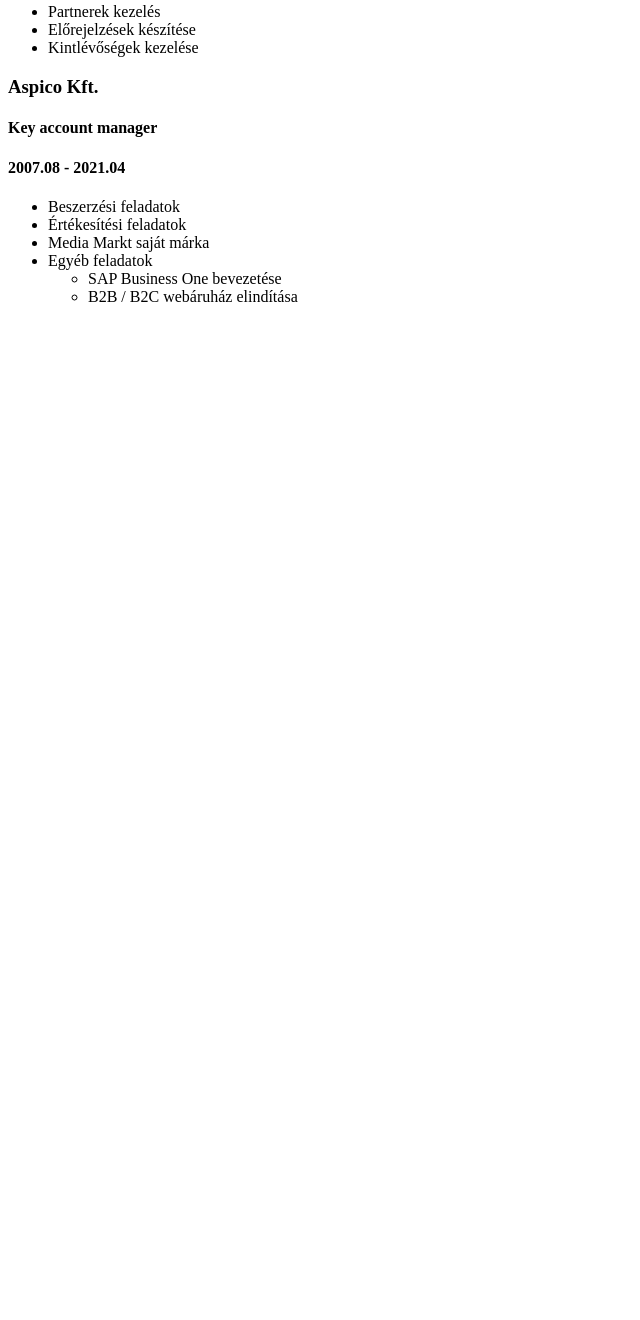
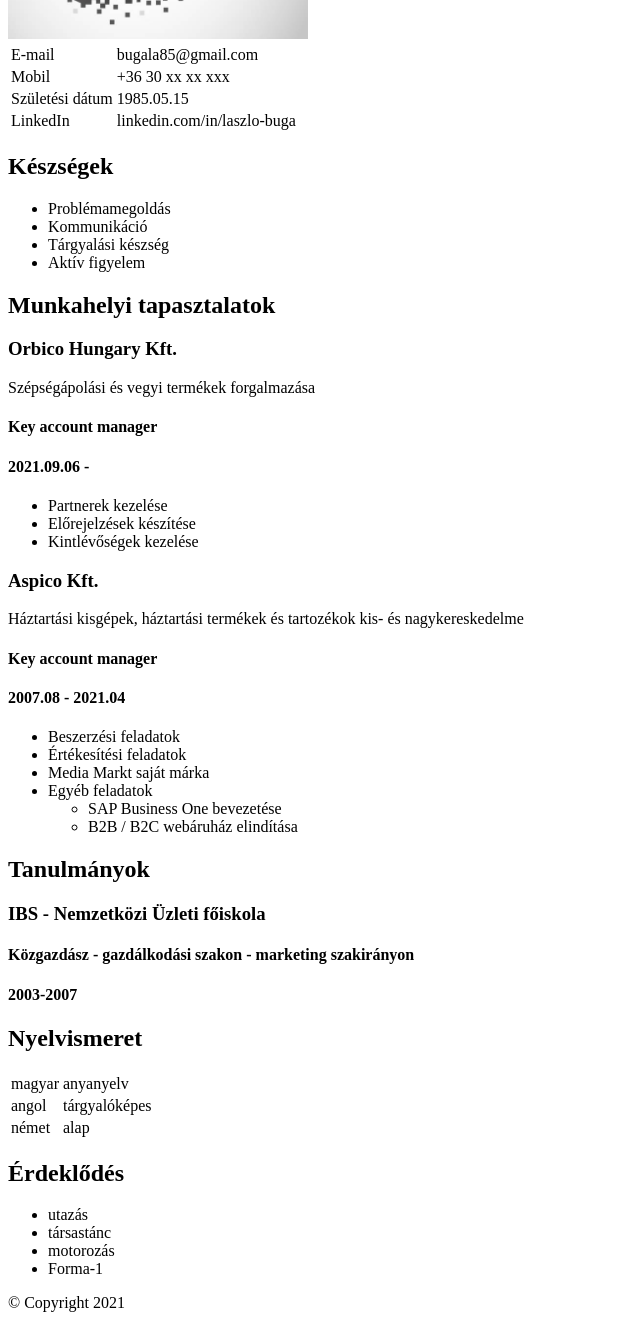
Before and after one commit to Bugala85/Bugala85.github.io, a plain HTML site: page index.html in a window 1280 px wide. Shown: the part 422-1742 px from the top of the page, without its empty margins (0-640 px from the left). Before the commit the page ends 800 px from the top, so only its background shows below. Drawn offline with Linux system fonts and the light colour scheme.

Commit message:
Önéletrajz bővítés

```diff
--- a/css/styles.css
+++ b/css/styles.css
@@ -0,0 +1,3 @@
+img {
+    max-height: 300px;
+}
--- a/index.html
+++ b/index.html
@@ -5,12 +5,32 @@
     <meta http-equiv="X-UA-Compatible" content="IE=edge">
     <meta name="viewport" content="width=device-width, initial-scale=1.0">
     <link rel="stylesheet" href="./css/styles.css">
-    <title>Buga László</title>
+    <title>Buga László - Önéletrajz</title>
 </head>
 <body>
     <header>
         <h1>Buga László</h1>
-        <p>Termék manager / key account manager</p>
+        <H2>Termék manager / key account manager</H2>
+        <p>Agilis, eredményorientált, tulajdonosi gondolkodású értékesítő, csaknem 14 éves tapasztalattal a beszerzés, az értékesítés és az adminisztráció terén.</p>
+        <img src="./pics/profile.jpg" alt="Profil kép">
+        <table>
+            <tr>
+                <td>E-mail</td>
+                <td>bugala85@gmail.com</td>
+            </tr>
+            <tr>
+                <td>Mobil</td>
+                <td>+36 30 xx xx xxx</td>
+            </tr>
+            <tr>
+                <td>Születési dátum</td>
+                <td>1985.05.15</td>
+            </tr>
+            <tr>
+                <td>LinkedIn</td>
+                <td>linkedin.com/in/laszlo-buga</td>
+            </tr>
+        </table>
     </header>
     <main>
         <article>
@@ -28,14 +48,16 @@
             <h2>Munkahelyi tapasztalatok</h2>
             <p>
                 <h3>Orbico Hungary Kft.</h3>
+                    <p>Szépségápolási  és vegyi termékek forgalmazása</p>
                     <h4>Key account manager</h4>
                     <h4>2021.09.06 -</h4>
                     <ul>
-                        <li>Partnerek kezelés</li>
+                        <li>Partnerek kezelése</li>
                         <li>Előrejelzések készítése</li>
                         <li>Kintlévőségek kezelése</li>
                     </ul>
                 <h3>Aspico Kft.</h3>
+                    <p>Háztartási kisgépek, háztartási termékek és tartozékok kis- és nagykereskedelme</p>
                     <h4>Key account manager</h4>
                     <h4>2007.08 - 2021.04</h4>
                     <ul>
@@ -50,7 +72,43 @@
                     </ul>
             </p>
         </article>
-
+        <article>
+            <H2>Tanulmányok</H2>
+            <p>
+                <h3>IBS - Nemzetközi Üzleti főiskola</h3>
+                <h4>Közgazdász - gazdálkodási szakon - marketing szakirányon</h4>
+                <h4>2003-2007</h4>
+            </p>
+        </article>
+        <article>
+            <H2>Nyelvismeret</H2>
+            <table>
+                <tr>
+                    <td>magyar</td>
+                    <td>anyanyelv</td>
+                </tr>
+                <tr>
+                    <td>angol</td>
+                    <td>tárgyalóképes</td>
+                </tr>
+                <tr>
+                    <td>német</td>
+                    <td>alap</td>
+                </tr>
+            </table>
+        </article>
+        <article>
+            <H2>Érdeklődés</H2>
+            <ul>
+                <li>utazás</li>
+                <li>társastánc</li>
+                <li>motorozás</li>
+                <li>Forma-1</li>
+            </ul>
+        </article>
     </main>
+    <footer>
+        &copy; Copyright 2021
+    </footer>
 </body>
 </html>
```
Also changed, not shown: pics/profile.jpg (added), 1 other file.
